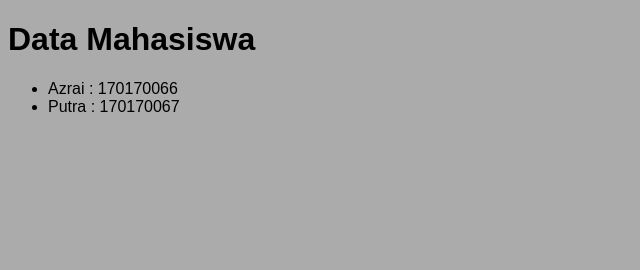
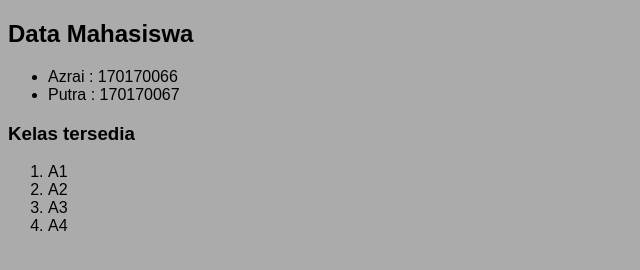
Before and after one commit to APBD98/belajar-git, a plain HTML site: page index.html in a window 1280 px wide. Shown: the whole page, without its empty margins (0-640 px from the left). Drawn offline with Linux system fonts and the light colour scheme.

Commit message:
menambahkan isi index.html

```diff
--- a/index.html
+++ b/index.html
@@ -7,11 +7,19 @@
 	<link rel="stylesheet" href="style.css">
 </head>
 <body>
-	<h1>Data Mahasiswa</h1>
+	<h2>Data Mahasiswa</h2>
 	<ul>
 		<li>Azrai : 170170066</li>
 		<li>Putra : 170170067</li>
 	</ul>
+
+	<h3>Kelas tersedia</h3>
+	<ol>
+		<li>A1</li>
+		<li>A2</li>
+		<li>A3</li>
+		<li>A4</li>
+	</ol>
 <script src="script.js"></script>
 </body>
 </html>
```
